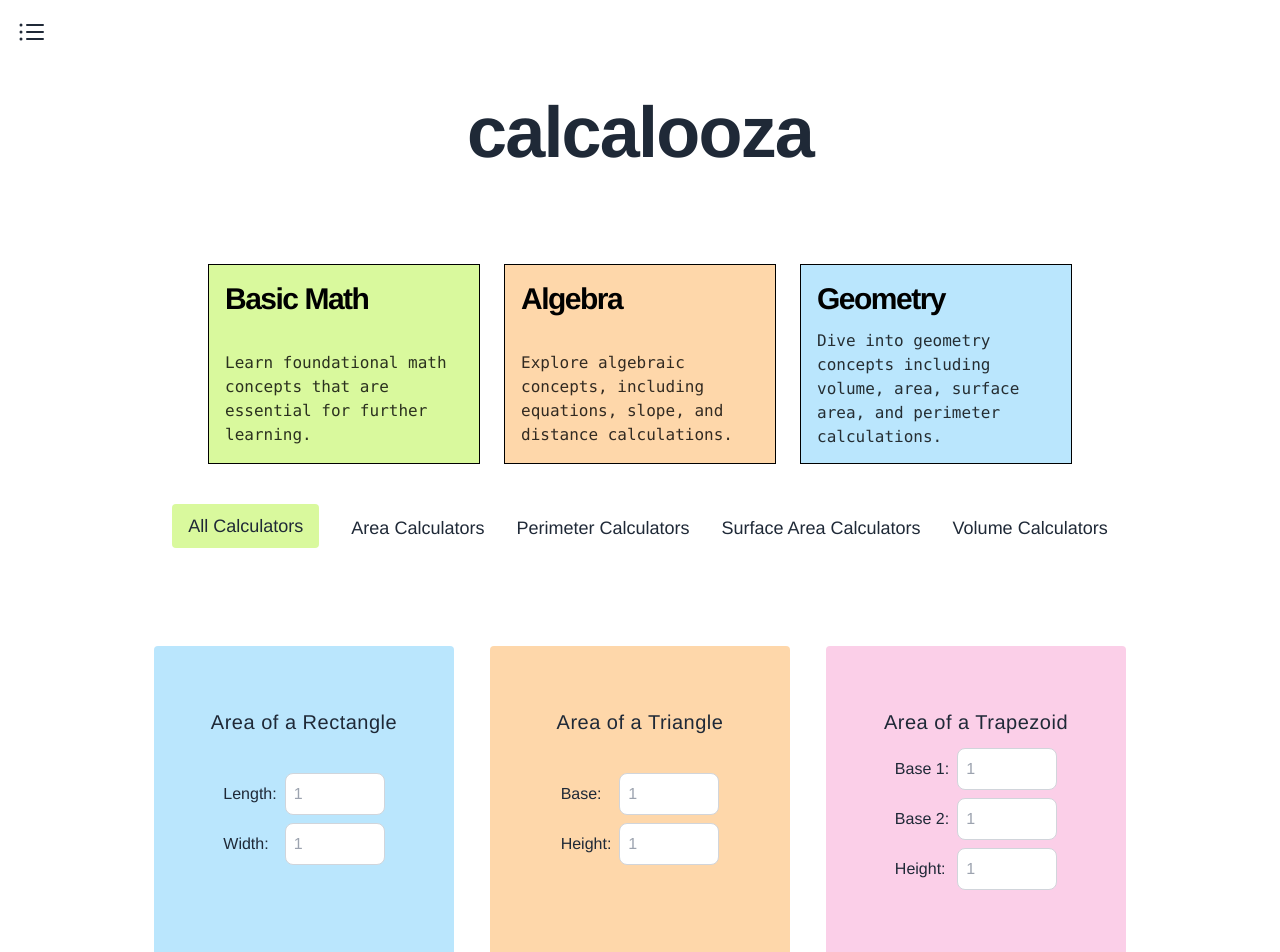
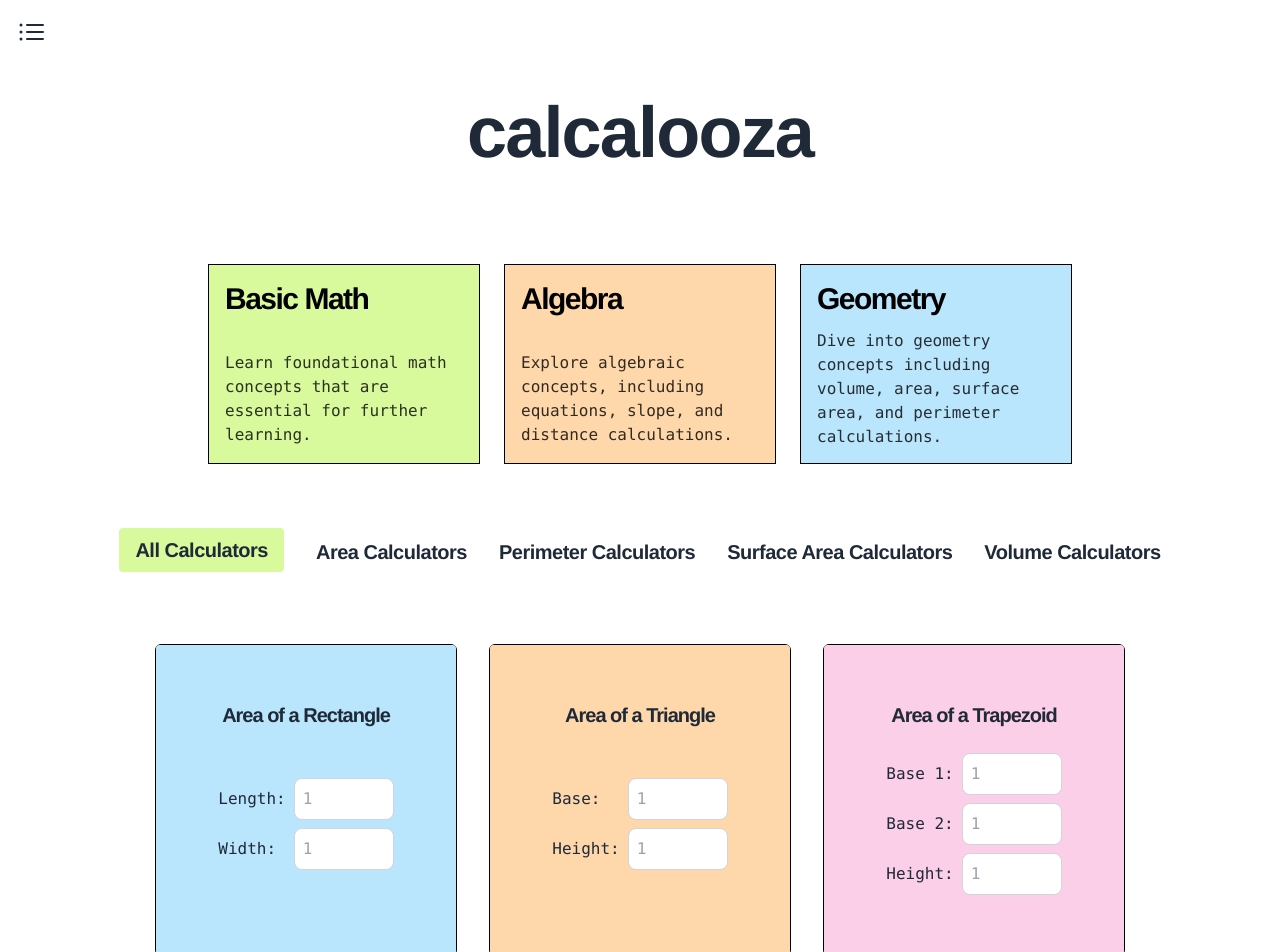
Before and after one commit to samanthacabrera/conversion-calculator, a React (Vite) app: page / in a window 1280 px wide. Shown: the top 952 px of the page. Built offline with nearby package versions, Linux system fonts and the light colour scheme.

Commit message:
updated Calculator styling and updated List and Filter to match

```diff
--- a/src/Calculator.jsx
+++ b/src/Calculator.jsx
@@ -31,13 +31,13 @@ const Calculator = ({ calcType, condensed }) => {
             <Link
                 to={`/calculator/${calcType}`}
                 onClick={handleScrollToTop}
-                className="text-xl tracking-wide hover:scale-105 hover:underline transition-all duration-300">
+                className="text-xl font-bold tracking-tighter mb-3 hover:underline decoration-dotted decoration-2 underline-offset-4">
                 {calcInfo.label}
             </Link>
 
             {!condensed && (
                 <>
-                    <div className="flex flex-col justify-center space-y-2 min-h-[150px]">
+                    <div className="flex flex-col justify-center space-y-2 min-h-[150px] font-mono">
                         {calcInfo.dimensions.map((dim, index) => (
                             <div key={index} className="flex justify-between items-center space-x-2 w-full">
                                 <label>{dim.name}:</label>
--- a/src/Filter.jsx
+++ b/src/Filter.jsx
@@ -26,15 +26,15 @@ const Filter = ({ onSelectCategory }) => {
     };
 
     return (
-        <div className="flex justify-center w-full my-6">
+        <div className="flex justify-center w-full mt-12">
             <div className="flex flex-col space-y-1 md:flex-row md:space-x-8">
                 {categories.map((category) => (
                     <button
                         key={category.name}
                         onClick={() => handleCategoryClick(category)}
-                        className={`transition-all duration-200 text-lg ${selectedCategory === category.name ? `${category.color} py-2 px-4 rounded` : 'hover:scale-105'}`}
+                        className={`transition-all duration-200 text-xl tracking-tight font-bold ${selectedCategory === category.name ? `${category.color} py-2 px-4 rounded` : 'hover:scale-105'}`}
                     >
-                        {formatCategoryName(category.name)}
+                       {formatCategoryName(category.name)}
                     </button>
                 ))}
             </div>
--- a/src/Header.jsx
+++ b/src/Header.jsx
@@ -22,7 +22,7 @@ const Header = () => {
                 {['Basic Math', 'Algebra', 'Geometry'].map((concept, index) => (
                     <div
                         key={index}
-                        className={`group relative w-full h-[200px] p-4 border border-black text-black transition-all duration-300 hover:bg-black hover:text-white hover:shadow-[8px_8px_0px_0px_rgba(0,0,0,1)] ${backgroundColors[index % backgroundColors.length]}`}
+                        className={`group relative w-full md:h-[200px] p-4 border border-black text-black transition-all duration-300 hover:bg-black hover:text-white hover:shadow-[8px_8px_0px_0px_rgba(0,0,0,1)] ${backgroundColors[index % backgroundColors.length]}`}
                     >
                         <Link to="/" className="w-full h-full flex flex-col justify-between items-start">
                             <h2 className="text-3xl font-bold tracking-tighter mb-3 group-hover:underline decoration-dotted decoration-2 underline-offset-4">
--- a/src/List.jsx
+++ b/src/List.jsx
@@ -39,9 +39,9 @@ const List = ({ selectedCategory }) => {
 
 
             {/* mobile */}
-            <div className={`flex flex-col items-center mt-2 space-y-4 lg:hidden`}>
+            <div className={`flex flex-col mt-12 items-center space-y-4 lg:hidden`}>
                 {filteredCalcs.length > 0 ? filteredCalcs.map((calc, index) => (
-                    <div key={calc.calcType + index} className="w-full border-2 border-white rounded-md">
+                    <div key={calc.calcType + index} className="w-full border border-black rounded-md">
                         <Calculator calcType={calc.calcType} condensed={isCondensed} />
                     </div>
                 )) : (
@@ -52,7 +52,7 @@ const List = ({ selectedCategory }) => {
             {/* desktop */}
             <div className="hidden lg:grid lg:grid-cols-3 lg:gap-8 lg:p-12 lg:mt-6">
                 {filteredCalcs.length > 0 ? filteredCalcs.map((calc, index) => (
-                    <div key={calc.calcType} className="w-full border-2 border-white rounded-md">
+                    <div key={calc.calcType} className="w-full border border-black rounded-md">
                         <Calculator calcType={calc.calcType} condensed={isCondensed} />
                     </div>
                 )) : (
--- a/src/Page.jsx
+++ b/src/Page.jsx
@@ -40,7 +40,7 @@ const Page = ({ calcType }) => {
     };
 
     return (
-        <div className="flex flex-col max-w-3xl mx-2 md:mx-auto my-4 md:my-8 p-2 md:p-12 text-gray-600 border bg-white rounded-lg shadow-lg">
+        <div className="flex flex-col max-w-3xl mx-2 md:mx-auto my-4 md:my-8 p-2 md:p-12 border bg-white rounded-lg shadow-lg">
 
             <nav className="p-8">
                 <h2 className="text-xl font-semibold">Contents</h2>
```
